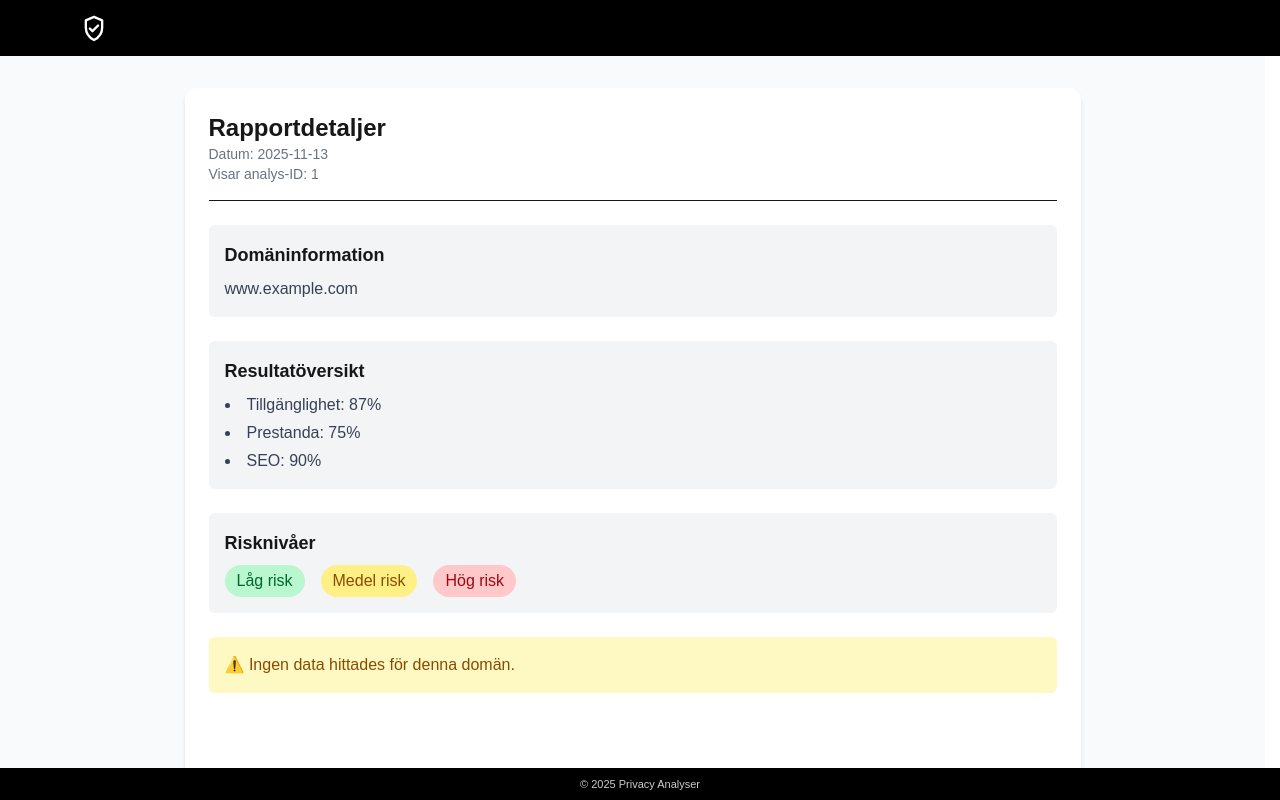
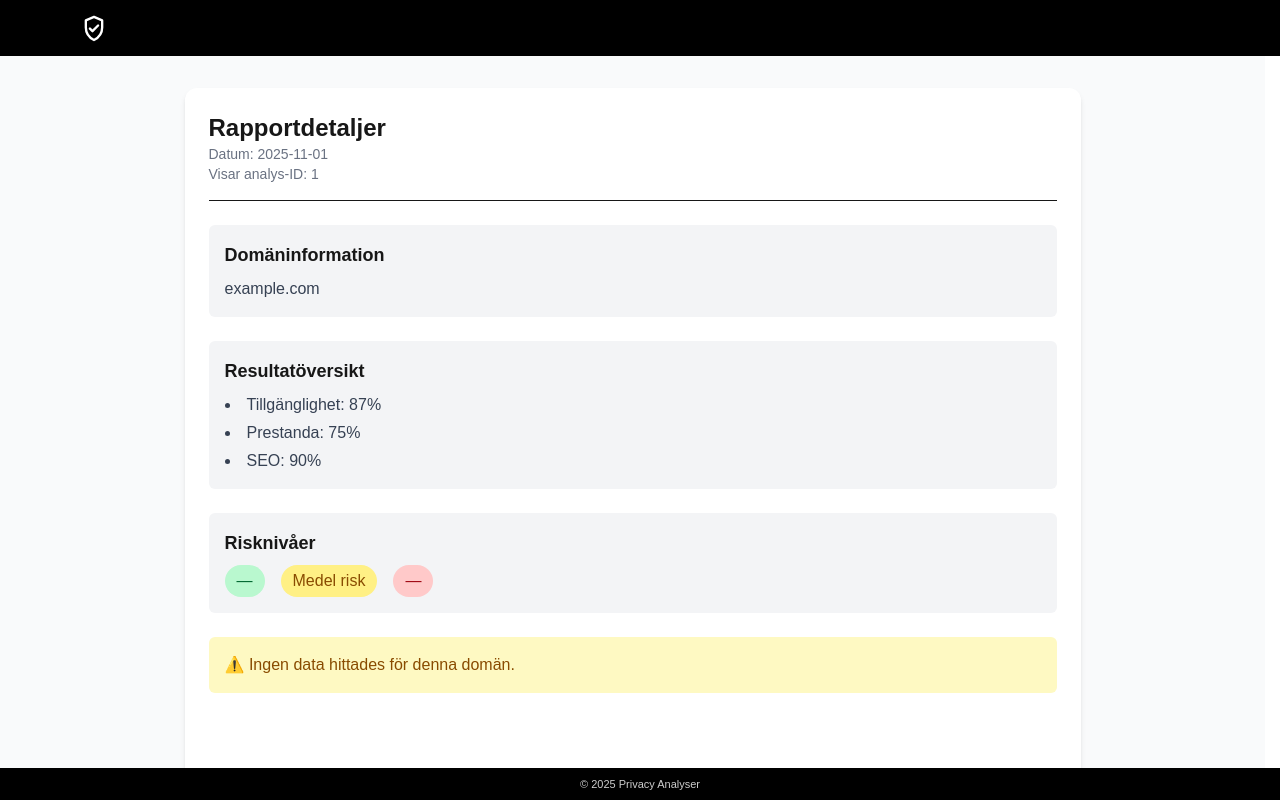
Before and after one commit to TegelConsulting/privacy-analyser, a Next.js app: page /report-details/1 in a window 1280 px wide. Built offline with nearby package versions, Linux system fonts and the light colour scheme.

Commit message:
feat: dynamic report details rendering using mock data

```diff
--- a/src/app/report-details/[id]/page.tsx
+++ b/src/app/report-details/[id]/page.tsx
@@ -1,43 +1,62 @@
 "use client";
+
+import { mockReports } from "@/data/mockReports";
 
 type ReportDetailProps = {
   params: { id: string };
 };
 
 export default function ReportDetail({ params }: ReportDetailProps) {
+  const report = mockReports.find((r) => r.id === params.id);
+
+  if (!report) {
+    return (
+      <main className="min-h-screen flex items-center justify-center">
+        <p className="text-red-600 text-lg">Analysen kunde inte hittas.</p>
+      </main>
+    );
+  }
+
   return (
     <main className="min-h-screen bg-gray-50 p-8 flex justify-center">
       <section className="w-full max-w-4xl bg-white rounded-xl shadow-md p-6 flex flex-col gap-6">
         {/* Header */}
         <header className="border-b pb-4">
           <h1 className="text-2xl font-bold">Rapportdetaljer</h1>
-          <p className="text-sm text-gray-500">Datum: 2025-11-13</p>
-          <p className="text-sm text-gray-500">Visar analys-ID: {params.id}</p>
+          <p className="text-sm text-gray-500">Datum: {report.date}</p>
+          <p className="text-sm text-gray-500">Visar analys-ID: {report.id}</p>
         </header>
 
         {/* Domain info */}
         <div className="bg-gray-100 rounded-md p-4">
           <h2 className="text-lg font-semibold mb-2">Domäninformation</h2>
-          <p className="text-gray-700">www.example.com</p>
+          <p className="text-gray-700">{report.domain}</p>
         </div>
 
 {/* Result summary */}
 <div className="bg-gray-100 rounded-md p-4">
   <h2 className="text-lg font-semibold mb-2">Resultatöversikt</h2>
   <ul className="list-disc list-inside text-gray-700 space-y-1">
-            <li>Tillgänglighet: 87%</li>
-            <li>Prestanda: 75%</li>
-            <li>SEO: 90%</li>
+    <li>Tillgänglighet: {report.results.accessibility}%</li>
+    <li>Prestanda: {report.results.performance}%</li>
+    <li>SEO: {report.results.seo}%</li>
   </ul>
 </div>
+
 
         {/* Risk level indicators */}
         <div className="bg-gray-100 rounded-md p-4">
           <h2 className="text-lg font-semibold mb-2">Risknivåer</h2>
           <div className="flex gap-4">
-            <span className="px-3 py-1 rounded-full bg-green-200 text-green-800 font-medium">Låg risk</span>
-            <span className="px-3 py-1 rounded-full bg-yellow-200 text-yellow-800 font-medium">Medel risk</span>
-            <span className="px-3 py-1 rounded-full bg-red-200 text-red-800 font-medium">Hög risk</span>
+            <span className="px-3 py-1 rounded-full bg-green-200 text-green-800 font-medium">
+              {report.risk === "low" ? "Låg risk" : "—"}
+            </span>
+            <span className="px-3 py-1 rounded-full bg-yellow-200 text-yellow-800 font-medium">
+              {report.risk === "medium" ? "Medel risk" : "—"}
+            </span>
+            <span className="px-3 py-1 rounded-full bg-red-200 text-red-800 font-medium">
+              {report.risk === "high" ? "Hög risk" : "—"}
+            </span>
           </div>
         </div>
 
```
Also changed, not shown: src/data/mockReports.ts (renamed from src/app/data/mockReports.ts). Lines whose indentation alone changed are shown as unchanged.
